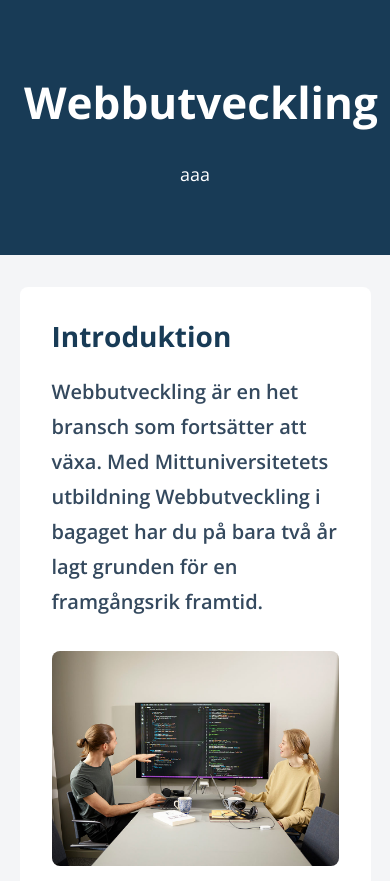
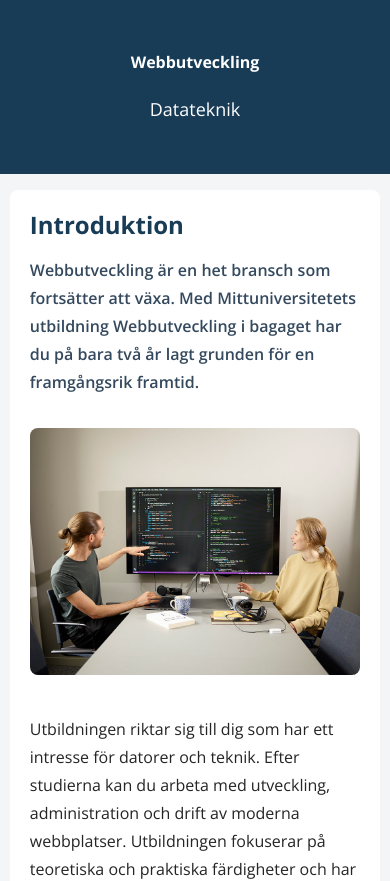
Before and after one commit to AntonKarefalk/DT068G_Webbplats_text, a plain HTML site: page index.html in a window 390 px wide. Shown: the top 881 px of the page. Drawn offline with nearby package versions, Linux system fonts and the light colour scheme.

Commit message:
La in CSS kod som kommer att då göra så att webbsidan fungerar på olika enheter som mobiler och liknande

```diff
--- a/css/styles.css
+++ b/css/styles.css
@@ -126,3 +126,35 @@ cite {
     font-style: normal;
     font-weight: 600;
 }
+
+@media (max-width:600px) {
+    header {
+        padding: 3rem 1rem;
+    }
+
+    header h1 {
+        font-size: 1rem;
+    }
+
+    main {
+        width: 95%;
+        margin: 1rem auto;
+    }
+
+    section {
+        padding: 1.25rem;
+    }
+
+    h2 {
+        font-size: 1.5rem;
+    }
+
+    .ingress {
+        font-size: 1rem;
+    }
+
+    .marie-image {
+        width: 130px;
+        height: 130px;
+    }
+}
--- a/index.html
+++ b/index.html
@@ -14,7 +14,7 @@
         <header>
             <div class="header-content">
                 <h1>Webbutveckling</h1>
-                <p>aaa</p>
+                <p>Datateknik</p>
             </div>
         </header>
 
```
